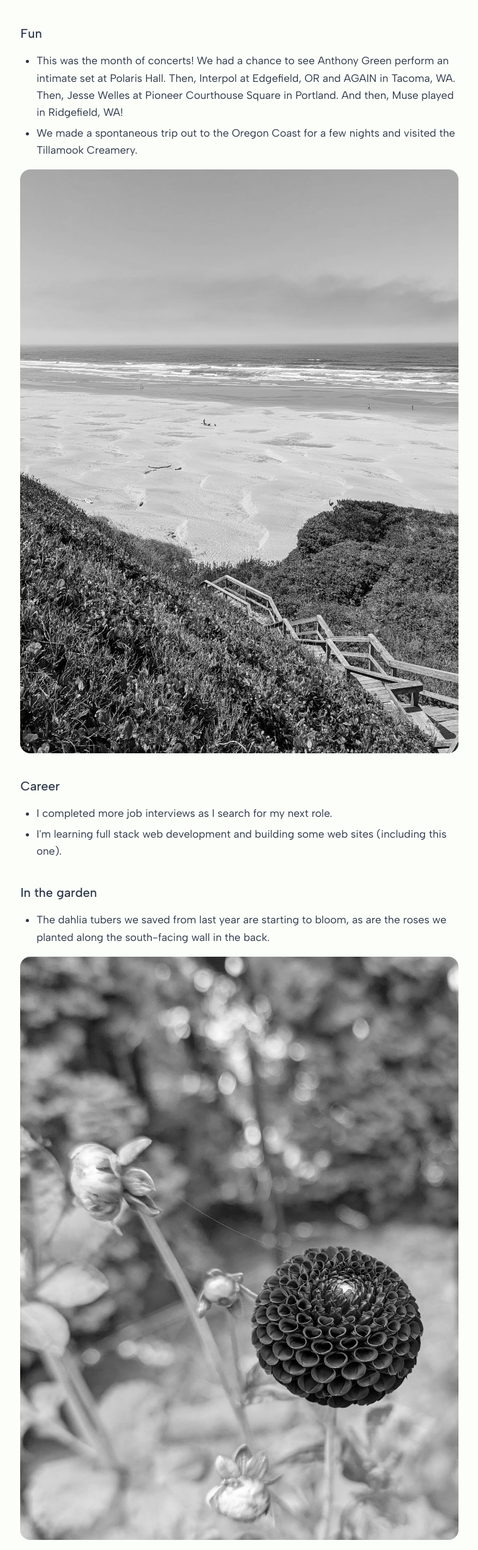
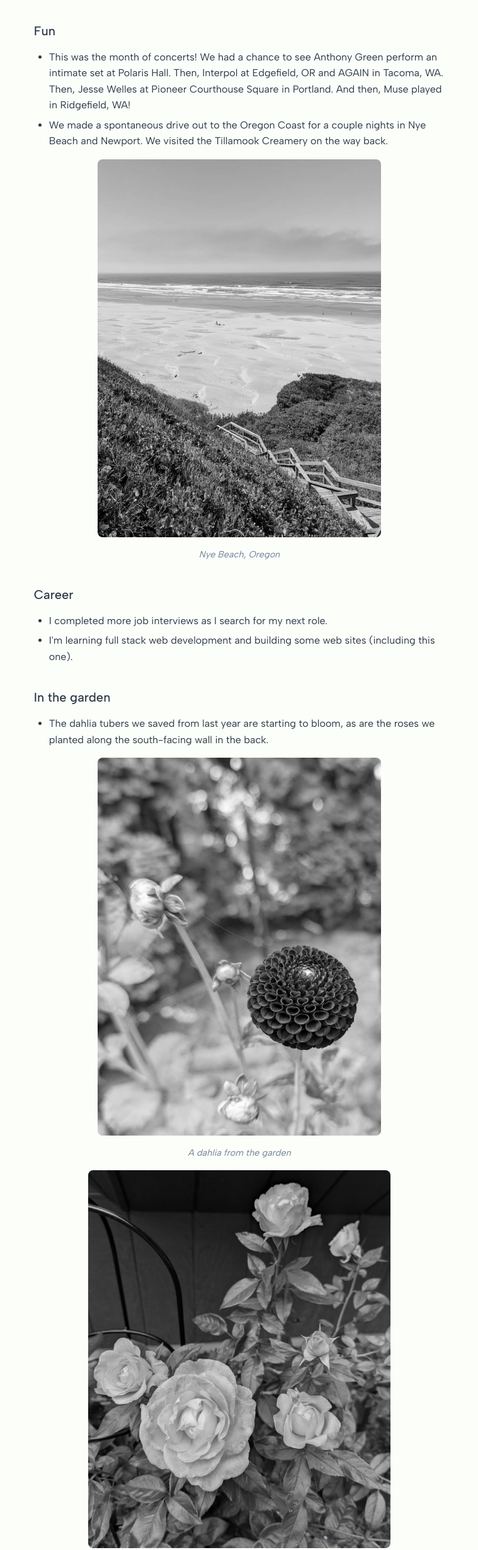
Before and after one commit to costa-frankie/personal-website, an Eleventy site: page src/blogs/now/2026-08.md in a window 1280 px wide. Shown: the part 339-2800 px from the top of the page at 63% size, without its empty margins (260-1019 px from the left). Built offline with nearby package versions, Linux system fonts and the light colour scheme; Eleventy itself is replaced by a stand-in of ours; files that its build step writes are made by us from their sources; files whose address does not match are found by name.

Commit message:
Border radius fix in /now images and style update

```diff
--- a/eleventy.config.mjs
+++ b/eleventy.config.mjs
@@ -26,6 +26,7 @@ export default function (eleventyConfig) {
       imgAttributes: {
         loading: "lazy",
         decoding: "async",
+        sizes: "(min-width: 620px) 600px, 100vw",
       },
     },
   });
--- a/src/blogs/now/2026-08.md
+++ b/src/blogs/now/2026-08.md
@@ -2,14 +2,16 @@
 title: August 2026
 date: 2026-08-25
 ---
-# August 2026
+# Hello, world!
 I'm Frankie and this is my /now page, a place where you can keep up with me and what I've been up to. I built this blog from scratch, leveraging eleventy to transform markdown files into HTML.
 
 ## Fun
 - This was the month of concerts! We had a chance to see Anthony Green perform an intimate set at Polaris Hall. Then, Interpol at Edgefield, OR and AGAIN in Tacoma, WA.  Then, Jesse Welles at Pioneer Courthouse Square in Portland. And then, Muse played in Ridgefield, WA!
-- We made a spontaneous trip out to the Oregon Coast for a few nights and visited the Tillamook Creamery.
+- We made a spontaneous drive out to the Oregon Coast for a couple nights in Nye Beach and Newport. We visited the Tillamook Creamery on the way back.
 
-![Stairway down to Nye Beach, Oregon Coast](../../assets/20260820_nye-beach.jpg)
+![Stairway down to Nye Beach, Oregon Coast](./images/20260820_nye-beach.jpg)
+
+<p class="caption"><em>Nye Beach, Oregon</em></p>
 
 ## Career
 - I completed more job interviews as I search for my next role.
@@ -18,18 +20,28 @@ I'm Frankie and this is my /now page, a place where you can keep up with me and
 ## In the garden
 - The dahlia tubers we saved from last year are starting to bloom, as are the roses we planted along the south-facing wall in the back.
 
-![Dark dahlia bloom](../../assets/20260809-dahlias.jpg)
+![Dark dahlia bloom](./images/20260809-dahlias.jpg)
 
-![Roses in bloom](../../assets/20260728-roses.jpg)
+<p class="caption"><em>A dahlia from the garden</em></p>
+
+
+![Roses in bloom](./images/20260728-roses.jpg)
+
+<p class="caption"><em>'As You Wish' rose</em></p>
 
 - The California Sun Gold tomatoes are starting to ripen. The San Marzanos have all had blossom end rot so far. I don't think I'll try to grow those again next year.
 
-![Tomato haul](../../assets/20260825-tomatoes.jpg)
+![Tomato haul](./images/20260825-tomatoes.jpg)
+
+<p class="caption"><em>Some Sun Golds and San Marzanos</em></p>
 
 - I ate my first toothache plant flower of the season. I'm not sure why I do this to myself.
 - The cucumber teepee I crafted from tree branches has somehow not yet collapsed under the weight of several massive cucumbers.
 
-![Huge cucumber](../../assets/20260824_cucumbers.jpg)
+![Huge cucumber](./images/20260824_cucumbers.jpg)
+
+<p class="caption"><em>Massive cucumber</em></p>
+
 
 ## Projects
 
--- a/src/blogs/styles/base.css
+++ b/src/blogs/styles/base.css
@@ -1,6 +1,3 @@
-/* Theme-agnostic reset + prose rhythm shared by every blog theme.
-   No color or font-family decisions belong here — that's each theme's job. */
-
 *,
 *::before,
 *::after {
@@ -19,7 +16,6 @@ main {
 
 img {
     max-width: 100%;
-    height: auto;
     display: block;
 }
 
@@ -75,3 +71,13 @@ hr {
     justify-content: space-between;
     gap: 0.5em 1em;
 }
+
+.caption {
+    font-size: 0.9rem;
+    color: var(--now-muted);
+    text-align: center;
+}
+
+p:has(> picture) {
+   margin-bottom: .25rem;
+}
--- a/src/blogs/styles/now.css
+++ b/src/blogs/styles/now.css
@@ -1,5 +1,3 @@
-/* /now — minimal, grayscale, one restrained accent on hover only. */
-
 :root {
     --now-bg: rgb(251, 254, 249);
     --now-text: rgb(45, 55, 72);
@@ -12,7 +10,7 @@ body {
     background-color: var(--now-bg);
     color: var(--now-text);
     font-family: "Albert Sans", -apple-system, BlinkMacSystemFont, "Segoe UI", sans-serif;
-    font-size: 1.0625rem;
+    font-size: 16px;
 }
 
 h1, h2, h3 {
@@ -104,10 +102,11 @@ img {
     display: block;
     margin-inline: auto;
     max-width: 100%;
+    height: auto;
     width: auto;
-    height: auto;
+    max-height: 600px;
     object-fit: contain;
-    border-radius: 1rem;
+    border-radius: 0.5rem;
     filter: grayscale(100%);
     transition: filter 0.25s ease;
 }
```
Also changed, not shown: src/blogs/now/images/20260728-roses.jpg (renamed from src/assets/20260728-roses.jpg), src/blogs/now/images/20260809-dahlias.jpg (renamed from src/assets/20260809-dahlias.jpg), src/blogs/now/images/20260820_nye-beach.jpg (renamed from src/assets/20260820_nye-beach.jpg), src/blogs/now/images/20260824_cucumbers.jpg (renamed from src/assets/20260824_cucumbers.jpg), src/blogs/now/images/20260825-tomatoes.jpg (renamed from src/assets/20260825-tomatoes.jpg).
